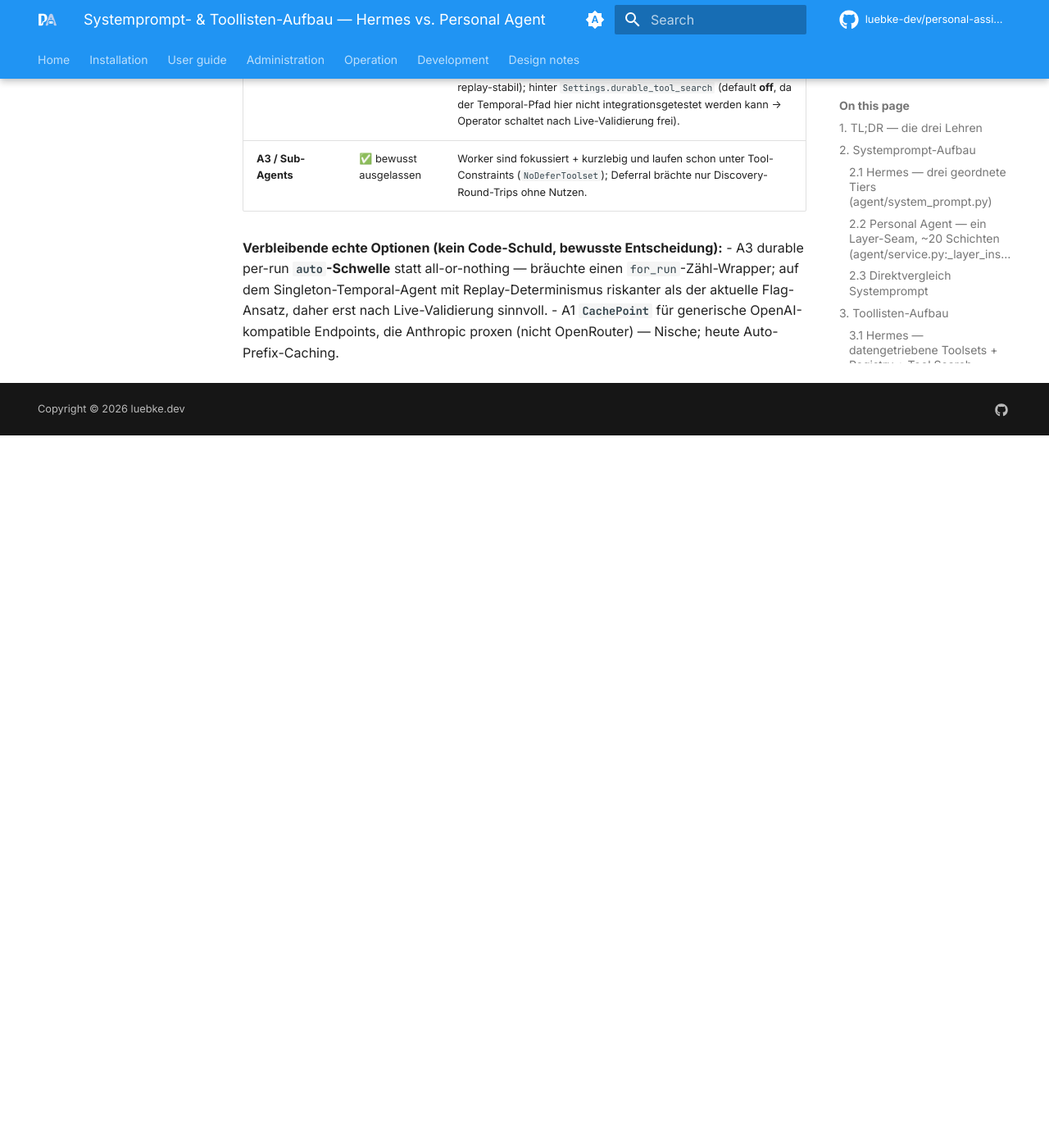
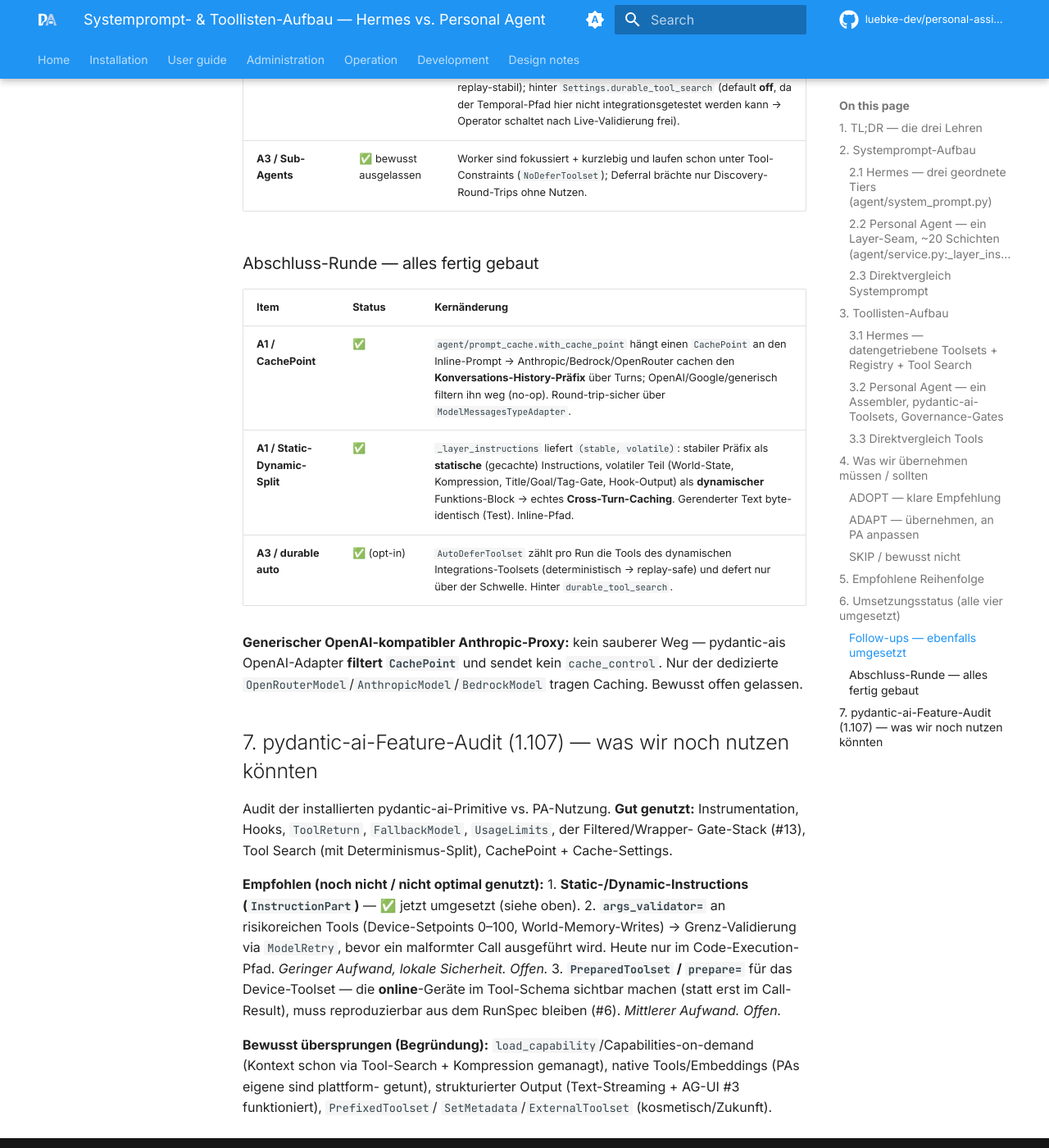
Before and after one commit to personal-agent-org/docs, an MkDocs documentation site: the page built from docs/comparisons/prompt-and-toolset-assembly.md, in a window 1280 px wide and 1400 px high, scrolled down 9100 px. Shown: the whole window at 82% size. Built offline with MkDocs 1.6.1 and Material for MkDocs 9.7.7, drawn with Linux system fonts in a browser that asks for light colours; comment, search, counter and statistics services are not loaded; before the commit the page ends 9631 px from its top, so only the background shows below that.

Commit message:
docs: record CachePoint, instruction static/dynamic split, and pydantic-ai feature audit
Co-Authored-By: Claude Opus 4.8 (1M context) <noreply@anthropic.com>
Claude-Session: https://claude.ai/code/session_01JTnjHyrKkUbEBz3D2zmNRK

```diff
--- a/docs/comparisons/prompt-and-toolset-assembly.md
+++ b/docs/comparisons/prompt-and-toolset-assembly.md
@@ -295,9 +295,34 @@ e2e-/`requires_services`-/`requires_llm`-Tests laufen nur mit lokaler DB/LLM.
 | **A3 / durable Worker** | ✅ (opt-in) | Durable Chat-Agent defert die Integrations-/MCP-Toolsets + `ToolSearch` mit **lokaler `keywords`-Strategie** (native Suche ist nicht replay-stabil); hinter `Settings.durable_tool_search` (default **off**, da der Temporal-Pfad hier nicht integrationsgetestet werden kann → Operator schaltet nach Live-Validierung frei). |
 | **A3 / Sub-Agents** | ✅ bewusst ausgelassen | Worker sind fokussiert + kurzlebig und laufen schon unter Tool-Constraints (`NoDeferToolset`); Deferral brächte nur Discovery-Round-Trips ohne Nutzen. |
 
-**Verbleibende echte Optionen (kein Code-Schuld, bewusste Entscheidung):**
-- A3 durable per-run **`auto`-Schwelle** statt all-or-nothing — bräuchte einen
-  `for_run`-Zähl-Wrapper; auf dem Singleton-Temporal-Agent mit Replay-Determinismus
-  riskanter als der aktuelle Flag-Ansatz, daher erst nach Live-Validierung sinnvoll.
-- A1 **`CachePoint`** für generische OpenAI-kompatible Endpoints, die Anthropic proxen
-  (nicht OpenRouter) — Nische; heute Auto-Prefix-Caching.
+### Abschluss-Runde — alles fertig gebaut
+
+| Item | Status | Kernänderung |
+|------|--------|--------------|
+| **A1 / CachePoint** | ✅ | `agent/prompt_cache.with_cache_point` hängt einen `CachePoint` an den Inline-Prompt → Anthropic/Bedrock/OpenRouter cachen den **Konversations-History-Präfix** über Turns; OpenAI/Google/generisch filtern ihn weg (no-op). Round-trip-sicher über `ModelMessagesTypeAdapter`. |
+| **A1 / Static-Dynamic-Split** | ✅ | `_layer_instructions` liefert `(stable, volatile)`: stabiler Präfix als **statische** (gecachte) Instructions, volatiler Teil (World-State, Kompression, Title/Goal/Tag-Gate, Hook-Output) als **dynamischer** Funktions-Block → echtes **Cross-Turn-Caching**. Gerenderter Text byte-identisch (Test). Inline-Pfad. |
+| **A3 / durable auto** | ✅ (opt-in) | `AutoDeferToolset` zählt pro Run die Tools des dynamischen Integrations-Toolsets (deterministisch → replay-safe) und defert nur über der Schwelle. Hinter `durable_tool_search`. |
+
+**Generischer OpenAI-kompatibler Anthropic-Proxy:** kein sauberer Weg — pydantic-ais
+OpenAI-Adapter **filtert `CachePoint`** und sendet kein `cache_control`. Nur der dedizierte
+`OpenRouterModel`/`AnthropicModel`/`BedrockModel` tragen Caching. Bewusst offen gelassen.
+
+## 7. pydantic-ai-Feature-Audit (1.107) — was wir noch nutzen könnten
+
+Audit der installierten pydantic-ai-Primitive vs. PA-Nutzung. **Gut genutzt:**
+Instrumentation, Hooks, `ToolReturn`, `FallbackModel`, `UsageLimits`, der Filtered/Wrapper-
+Gate-Stack (#13), Tool Search (mit Determinismus-Split), CachePoint + Cache-Settings.
+
+**Empfohlen (noch nicht / nicht optimal genutzt):**
+1. **Static-/Dynamic-Instructions (`InstructionPart`)** — ✅ jetzt umgesetzt (siehe oben).
+2. **`args_validator=`** an risikoreichen Tools (Device-Setpoints 0–100, World-Memory-Writes)
+   → Grenz-Validierung via `ModelRetry`, bevor ein malformter Call ausgeführt wird. Heute nur
+   im Code-Execution-Pfad. *Geringer Aufwand, lokale Sicherheit. Offen.*
+3. **`PreparedToolset` / `prepare=`** für das Device-Toolset — die **online**-Geräte im
+   Tool-Schema sichtbar machen (statt erst im Call-Result), muss reproduzierbar aus dem
+   RunSpec bleiben (#6). *Mittlerer Aufwand. Offen.*
+
+**Bewusst übersprungen (Begründung):** `load_capability`/Capabilities-on-demand (Kontext schon
+via Tool-Search + Kompression gemanagt), native Tools/Embeddings (PAs eigene sind plattform-
+getunt), strukturierter Output (Text-Streaming + AG-UI #3 funktioniert), `PrefixedToolset`/
+`SetMetadata`/`ExternalToolset` (kosmetisch/Zukunft).
```
